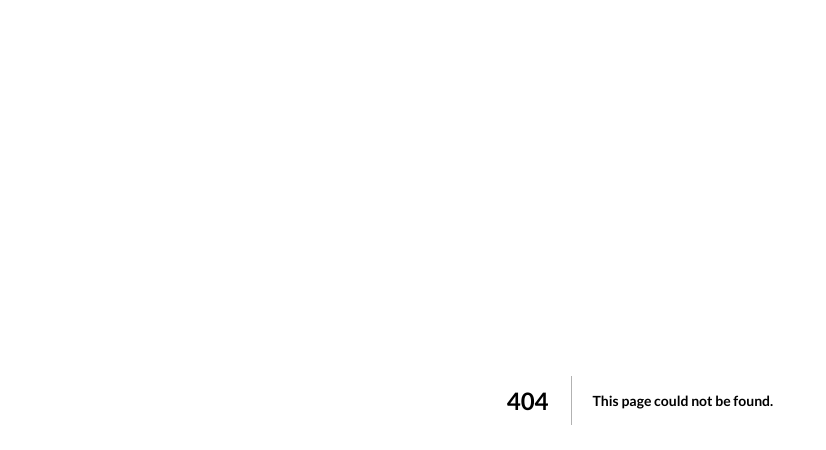
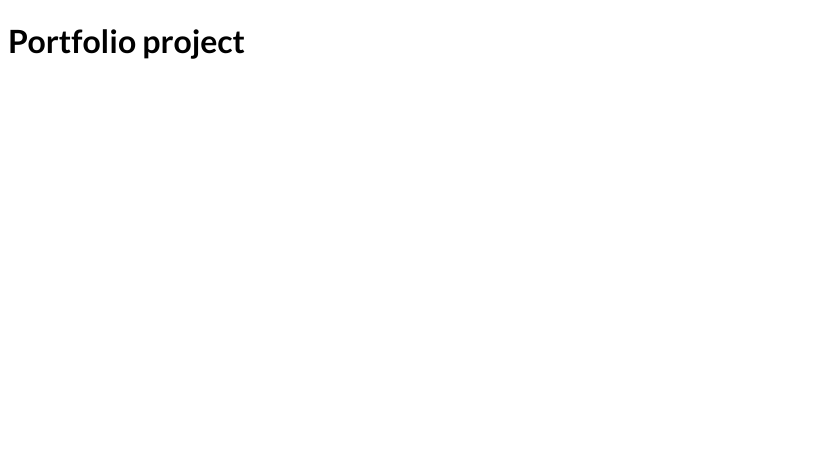
Before and after one commit to MuhammadAkbar11/nextjs-react-complete-guide, a Next.js app: page /portfolio/1 in a window 1280 px wide. Before the commit this address had no page. Shown: the top 450 px of the page, without its empty margins (0-826 px from the left). Built offline with nearby package versions, Linux system fonts and the light colour scheme.

Commit message:
Lecure III - Adding Dynamic Paths & Routes

```diff
--- a/next.config.js
+++ b/next.config.js
@@ -1,3 +1,3 @@
 module.exports = {
-  reactStrictMode: true,
-}
+  reactStrictMode: false,
+};
--- a/pages/about/index.js
+++ b/pages/about/index.js
@@ -1,6 +1,7 @@
 import React from "react";
 // import PropTypes from 'prop-types'
-function AboutPage() {
+function AboutPage(props) {
+  console.log(props);
   return (
     <div>
       <h1>About Page</h1>
--- /dev/null
+++ b/pages/portfolio/[projectId].js
@@ -0,0 +1,10 @@
+const PortfolioProjectPage = props => {
+  console.log(props);
+  return (
+    <div>
+      <h1>Portfolio project</h1>
+    </div>
+  );
+};
+
+export default PortfolioProjectPage;
```
